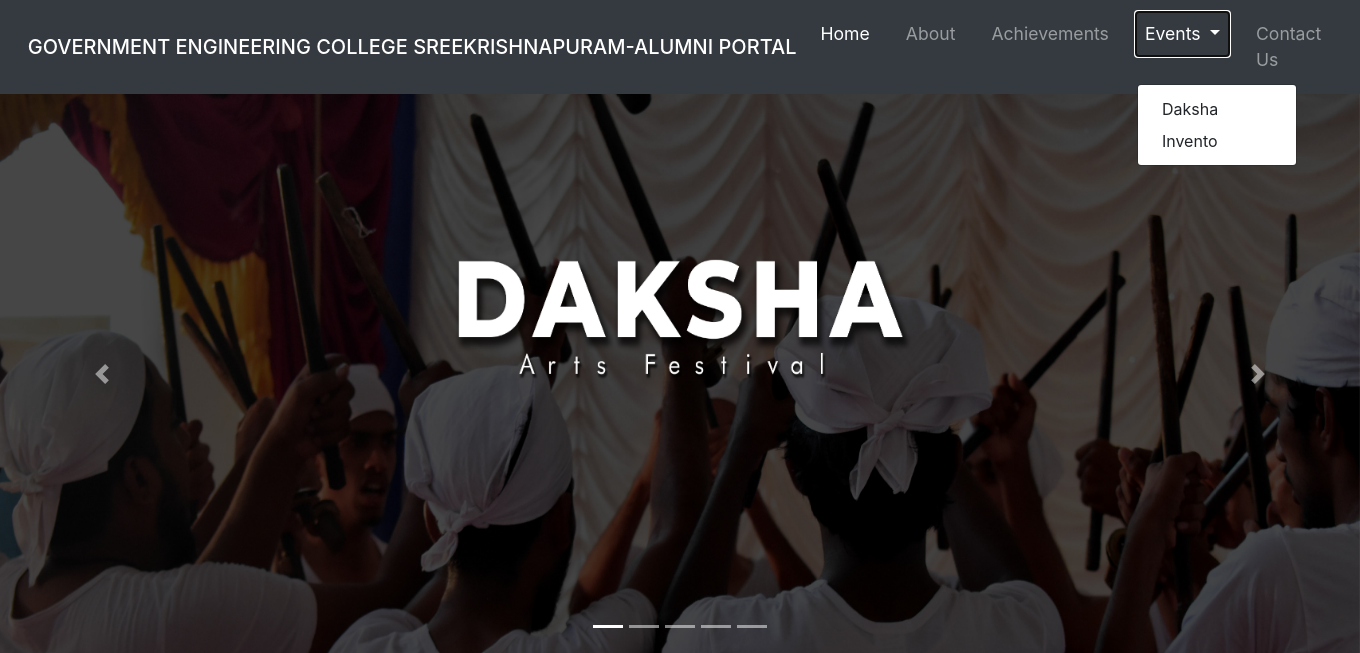
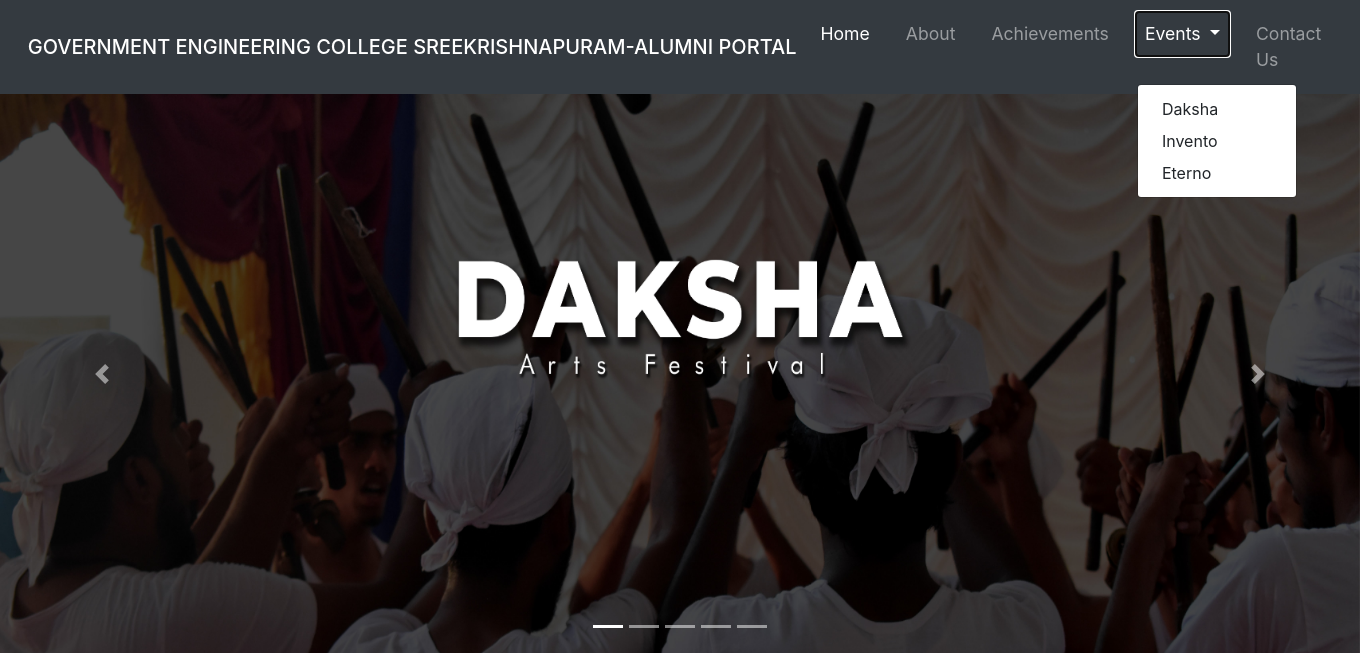
Before and after one commit to Prabharoop/placementgec, a Django app: page /daksha in a window 1360 px wide, after a click on "Events". Shown: the top 653 px of the page. Run offline with Django 3.2, Linux system fonts and the light colour scheme; some libraries are stand-ins or nearby versions.

Commit message:
fixed eterno

```diff
--- a/mainapp/templates/daksha/daksha.html
+++ b/mainapp/templates/daksha/daksha.html
@@ -42,6 +42,7 @@
         <div class="dropdown-menu" aria-labelledby="navbarDropdown">
           <a class="dropdown-item" href="{%url 'Daksha' %}">Daksha</a>
           <a class="dropdown-item" href="{%url 'Invento' %}">Invento</a>
+          <a class="dropdown-item" href="/#eterno">Eterno</a>
 
 
 
--- a/mainapp/templates/invento/invento.html
+++ b/mainapp/templates/invento/invento.html
@@ -41,6 +41,7 @@
         <div class="dropdown-menu" aria-labelledby="navbarDropdown">
           <a class="dropdown-item" href="{%url 'Daksha' %}">Daksha</a>
           <a class="dropdown-item" href="{%url 'Invento' %}">Invento</a>
+          <a class="dropdown-item" href="/#eterno">Eterno</a>
 
 
 
```
